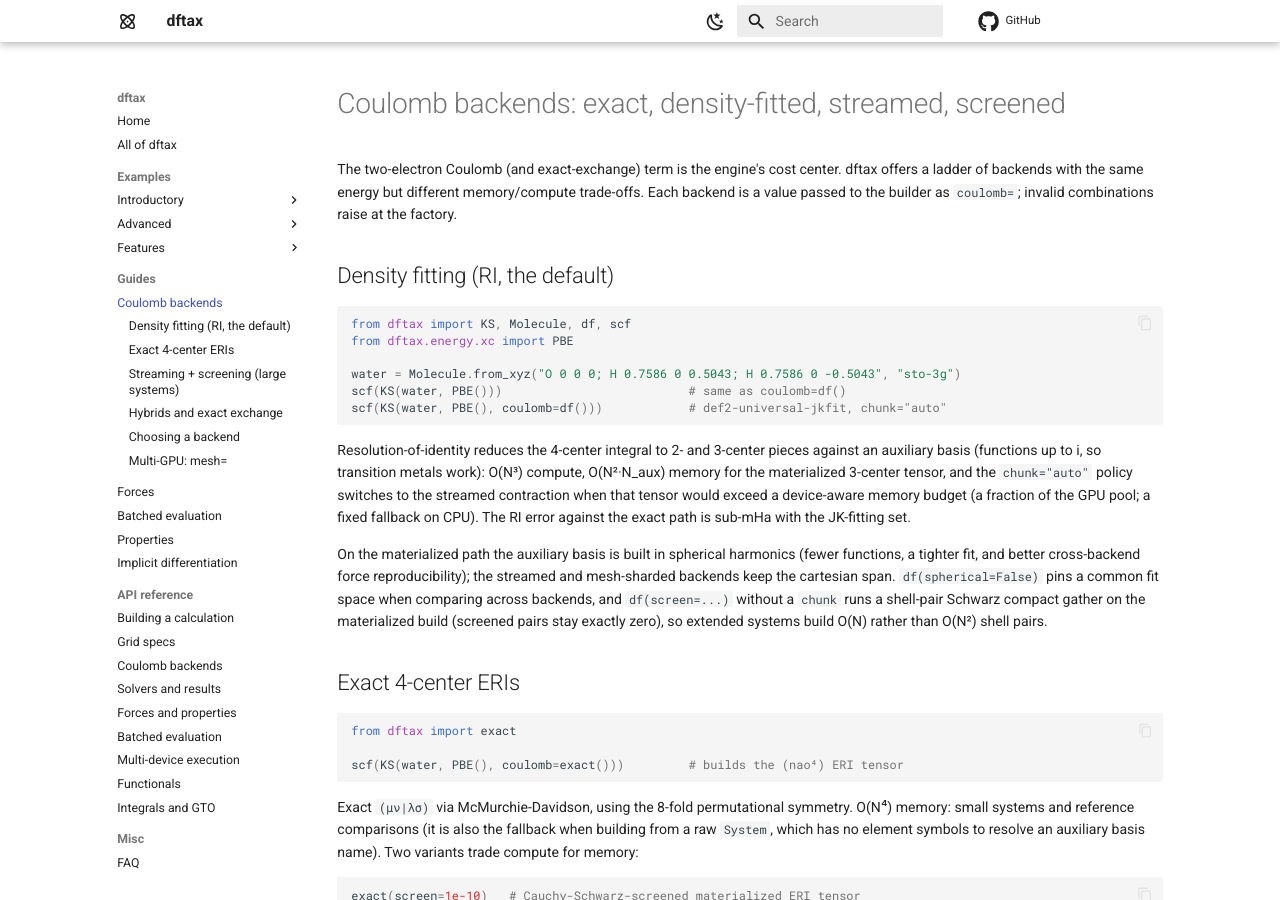
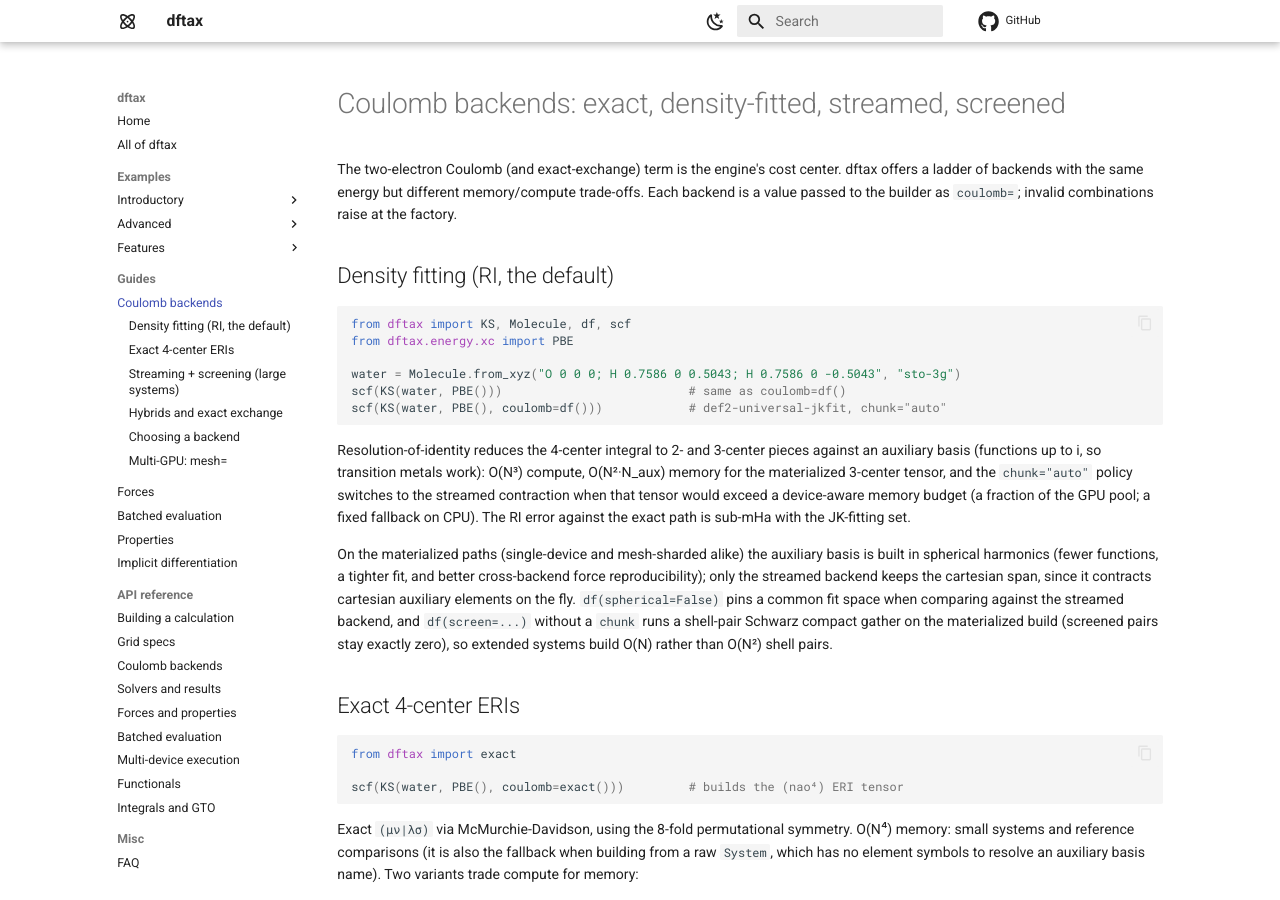
Before and after one commit to andresguzco/dftax, an MkDocs documentation site: the page built from docs/tutorials/coulomb-backends.md, in a window 1280 px wide and 900 px high. Built offline with MkDocs 1.6.1 and Material for MkDocs 9.7.7, drawn with Linux system fonts in a browser that asks for light colours; comment, search, counter and statistics services are not loaded.

Commit message:
shard: validate the shell-aligned slabs and retire the cartesian caveat
The WIP note on the previous commit is discharged: tests/unit/test_sharded.py
runs 7 passed, 1 skipped on the 4-A100 node (11:06), so the shell-aligned
slab build, its interleaved padding and the position-mapped metric embedding
reproduce the single-device DF through fixed-density energies, hybrid and
range-separated exchange, full SCF and minimize.

With both materialized backends now on the same spherical auxiliary span and
the same bucketed engine, the prose that justified the old split is stale:
the sharded path no longer needs the cartesian span (df(spherical=True) is
legal with mesh=), and the parity tolerances hold because the sharded build
batches each shell class per slab and pads, not because it runs a different
engine. Updated the df() docstring, _resolve_aux, the Coulomb backends
tutorial and the test rationales to say that.

```diff
--- a/docs/tutorials/coulomb-backends.md
+++ b/docs/tutorials/coulomb-backends.md
@@ -23,11 +23,12 @@ switches to the streamed contraction when that tensor would exceed a device-awar
 memory budget (a fraction of the GPU pool; a fixed fallback on CPU).
 The RI error against the exact path is sub-mHa with the JK-fitting set.
 
-On the materialized path the auxiliary basis is built in spherical harmonics
-(fewer functions, a tighter fit, and better cross-backend force
-reproducibility); the streamed and mesh-sharded backends keep the cartesian
-span. `df(spherical=False)` pins a common fit space when comparing across
-backends, and `df(screen=...)` without a `chunk` runs a shell-pair Schwarz
+On the materialized paths (single-device and mesh-sharded alike) the auxiliary
+basis is built in spherical harmonics (fewer functions, a tighter fit, and
+better cross-backend force reproducibility); only the streamed backend keeps
+the cartesian span, since it contracts cartesian auxiliary elements on the
+fly. `df(spherical=False)` pins a common fit space when comparing against the
+streamed backend, and `df(screen=...)` without a `chunk` runs a shell-pair Schwarz
 compact gather on the materialized build (screened pairs stay exactly zero),
 so extended systems build O(N) rather than O(N²) shell pairs.
 
```
Also changed, not shown: CHANGELOG.md (+15 -0 lines), 4 other files.
